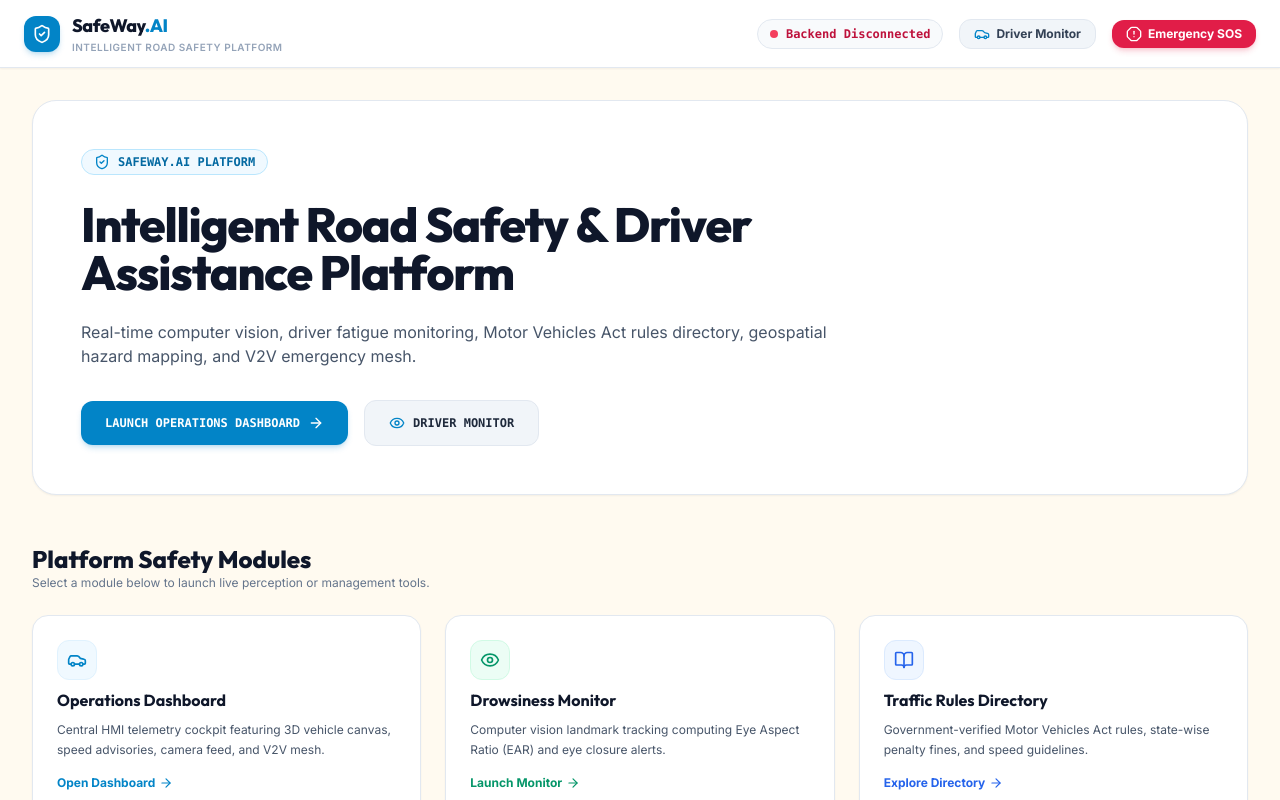
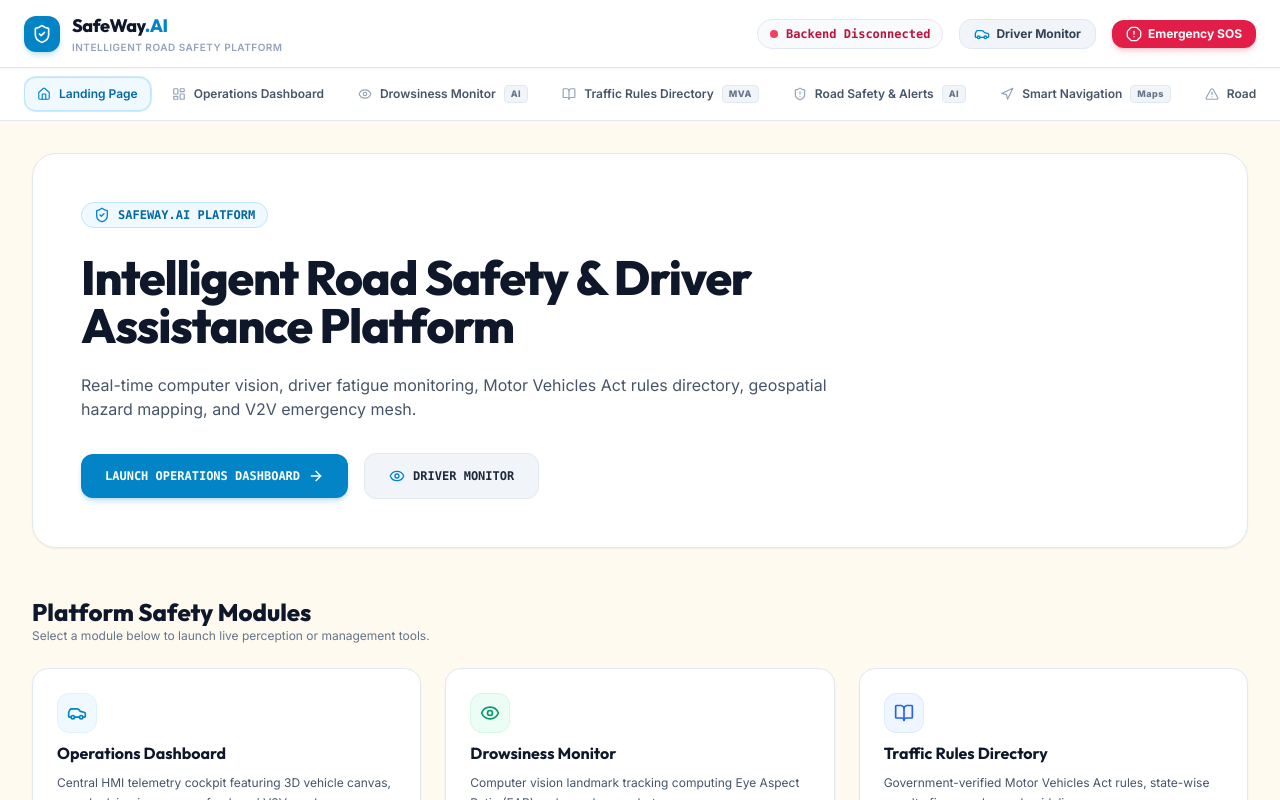
Before and after one commit to rahulkumar1311/SafeWay, a Next.js app in the folder frontend/: page / in a window 1280 px wide. Shown: the top 800 px of the page. Built offline with nearby package versions, Linux system fonts and the light colour scheme; no server answers.

Commit message:
feat(frontend/layout): integrate TopNavigation and expand main container to full screen width

```diff
--- a/frontend/app/layout.tsx
+++ b/frontend/app/layout.tsx
@@ -2,11 +2,12 @@
 
 import React, { useState } from 'react';
 import './globals.css';
+import 'leaflet/dist/leaflet.css';
 import Navbar from '@/components/layout/Navbar';
+import TopNavigation from '@/components/layout/TopNavigation';
 import Sidebar from '@/components/layout/Sidebar';
 import MobileNav from '@/components/layout/MobileNav';
 import { DrowsinessProvider } from '@/context/DrowsinessContext';
-import 'leaflet/dist/leaflet.css';
 
 export default function RootLayout({
   children
@@ -25,15 +26,23 @@ export default function RootLayout({
         <link rel="preconnect" href="https://fonts.gstatic.com" crossOrigin="anonymous" />
         <link href="https://fonts.googleapis.com/css2?family=Inter:wght@300;400;500;600;700;800&family=Outfit:wght@500;600;700;800&display=swap" rel="stylesheet" />
       </head>
-      <body className="bg-[#FFFAF0] text-slate-900 antialiased selection:bg-sky-600 selection:text-white">
+      <body className="bg-[#FFFAF0] text-slate-900 antialiased selection:bg-sky-600 selection:text-white font-sans min-h-screen">
         <DrowsinessProvider>
           <div className="min-h-screen flex flex-col bg-[#FFFAF0]">
+            {/* Top Main Header */}
             <Navbar onToggleSidebar={() => setSidebarOpen((prev) => !prev)} />
 
-            <div className="flex-1 flex overflow-hidden max-w-7xl mx-auto w-full bg-[#FFFAF0]">
+            {/* Horizontal Top Navigation directly below Header */}
+            <TopNavigation />
+
+            {/* Mobile Responsive Drawer only when hamburger is toggled */}
+            {sidebarOpen && (
               <Sidebar isOpen={sidebarOpen} onClose={() => setSidebarOpen(false)} />
+            )}
 
-              <main className="flex-1 overflow-y-auto p-4 sm:p-6 lg:p-8 w-full pb-24 lg:pb-12 bg-[#FFFAF0]">
+            {/* Full-Width Main Content Container (No Left Sidebar on Desktop) */}
+            <div className="flex-1 w-full max-w-[1600px] mx-auto bg-[#FFFAF0]">
+              <main className="p-4 sm:p-6 lg:p-8 w-full pb-24 lg:pb-12 bg-[#FFFAF0]">
                 {children}
               </main>
             </div>
```
